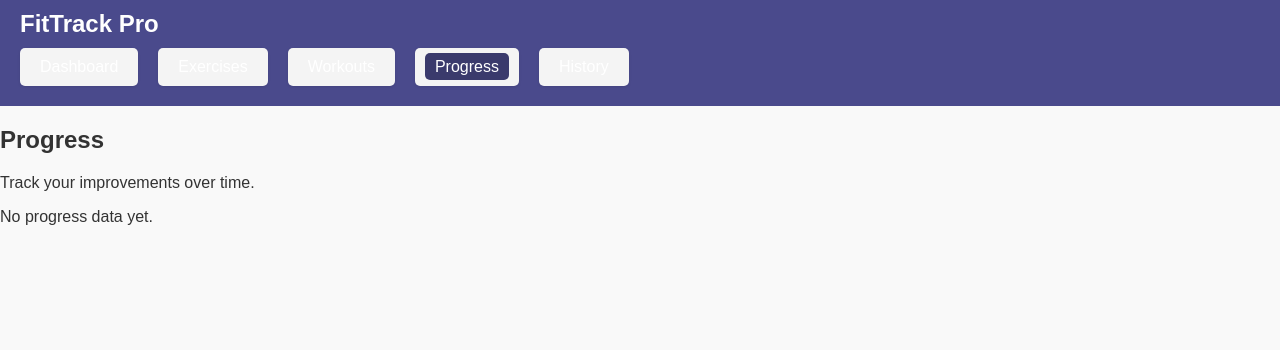
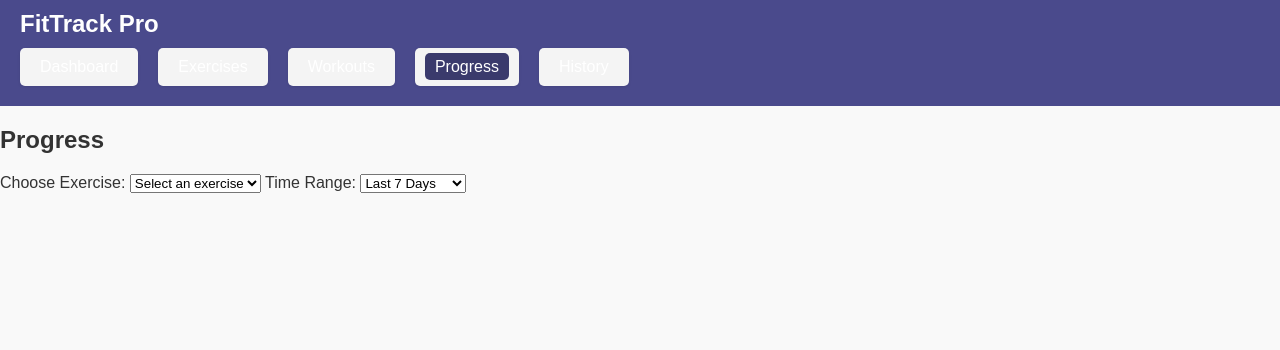
Before and after one commit to MeyerhoffNils/FitnessTracker, a plain HTML site: page progress.html in a window 1280 px wide. Drawn offline with nearby package versions, Linux system fonts and the light colour scheme.

Commit message:
Update progress.html

```diff
--- a/progress.html
+++ b/progress.html
@@ -5,6 +5,7 @@
     <meta name="viewport" content="width=device-width, initial-scale=1.0">
     <title>Progress - FitTrack Pro</title>
     <link rel="stylesheet" href="style.css">
+    <script src="https://cdn.jsdelivr.net/npm/chart.js"></script>
 </head>
 <body>
     <header>
@@ -19,13 +20,35 @@
             </ul>
         </nav>
     </header>
+
     <main>
-        <h2>Progress</h2>
-        <p>Track your improvements over time.</p>
-        <!-- Inhalt der Seite -->
-        <div id="progressContainer">
-            <p>No progress data yet.</p>
-        </div>
+        <section class="progress">
+            <h2>Progress</h2>
+
+            <!-- Dropdowns -->
+            <div class="filters">
+                <label for="exerciseSelect">Choose Exercise:</label>
+                <select id="exerciseSelect">
+                    <option value="">Select an exercise</option>
+                </select>
+
+                <label for="timeRange">Time Range:</label>
+                <select id="timeRange">
+                    <option value="7">Last 7 Days</option>
+                    <option value="30">Last 30 Days</option>
+                    <option value="90">Last 3 Months</option>
+                    <option value="all">All Time</option>
+                </select>
+            </div>
+
+            <!-- Graphen -->
+            <div class="charts">
+                <canvas id="volumeChart"></canvas>
+                <canvas id="maxWeightChart"></canvas>
+            </div>
+        </section>
     </main>
+
+    <script src="app.js"></script>
 </body>
 </html>
```
